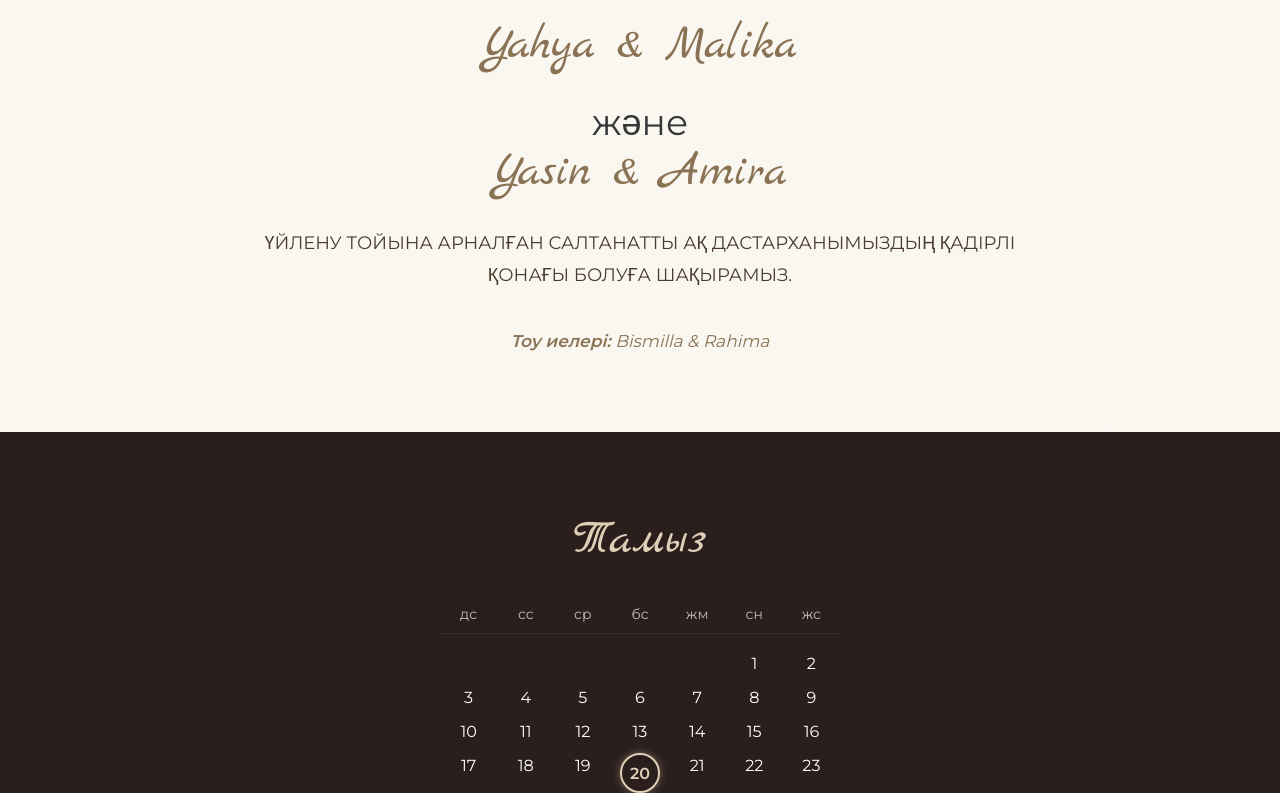
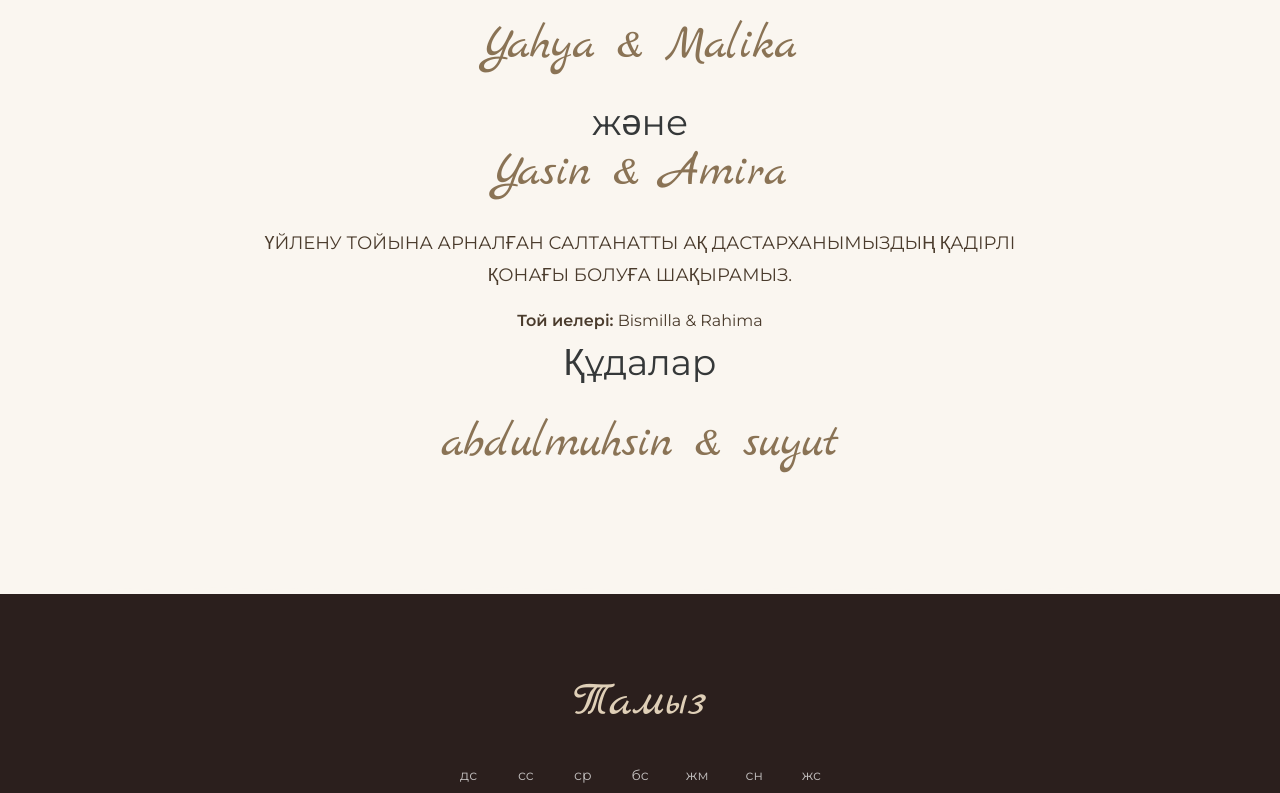
Before and after one commit to gcode01-rgb/toihajibismilla, a plain HTML site: page index.html in a window 1280 px wide. Shown: the part 954-1747 px from the top of the page. Drawn offline with nearby package versions, Linux system fonts and the light colour scheme.

Commit message:
Add files via upload

```diff
--- a/index.html
+++ b/index.html
@@ -633,9 +633,11 @@
             <span style="font-family: inherit; font-size: clamp(24px, 4vw, 36px); color: #353839; margin: 10px 0;" data-key="and">және</span>
             <div class="script-text" style="margin-bottom: 25px;">Yasin & Amira</div>
             <p data-key="invitation_text">ҮЙЛЕНУ ТОЙЫНА АРНАЛҒАН САЛТАНАТТЫ АҚ ДАСТАРХАНЫМЫЗДЫҢ ҚАДІРЛІ ҚОНАҒЫ БОЛУҒА ШАҚЫРАМЫЗ.</p>
+                <span data-key="toy_owners"><strong>Toй иелері:</strong></span> Bismilla & Rahima
+                <P><span style="font-family: inherit; font-size: clamp(24px, 4vw, 36px); color: #353839; margin: 10px 0;" data-key="inlaws">Құдалар</span>
+            <div class="script-text" style="margin-bottom: 25px;">abdulmuhsin & suyut</div>
             <div class="hosts">
-                <span data-key="toy_owners"><strong>Toy иелері:</strong></span> Bismilla & Rahima
-            </div>
+            </div></P>
         </div>
 
         <div class="torn-border-top"></div>
@@ -748,7 +750,7 @@
             kk: {
                 track: "Әуен ", playlist_sub: "Той әуендері", and: "және", wedding_day: "Wedding Day",
                 dear_guests: "Құрметті қонақтар!", invitation_to: "АҒАЙЫН-ТУЫС, НАҒАШЫ-ЖИЕН, БӨЛЕЛЕР, ҚҰДА-ЖЕКЖАТ, ДОС-ЖАРАНДАР, ӘРІПТЕСТЕР ЖӘНЕ КӨРШІЛЕР!",
-                we_invite: "Сіздерді", invitation_text: "ҮЙЛЕНУ ТОЙЫНА АРНАЛҒАН САЛТАНАТТЫ АҚ ДАСТАРХАНЫМЫЗДЫҢ ҚАДІРЛІ ҚОНАҒЫ БОЛУҒА ШАҚЫРАМЫЗ.",
+                we_invite: "Сіздерді", invitation_text: "ҮЙЛЕНУ ТОЙЫНА АРНАЛҒАН САЛТАНАТТЫ АҚ ДАСТАРХАНЫМЫЗДЫҢ ҚАДІРЛІ ҚОНАҒЫ БОЛУҒА ШАҚЫРАМЫЗ.", inlaws: "Құдалар",
                 toy_owners: "Toy иелері:", month: "Тамыз", countdown_title: "Тойға дейін:", days: "күн", hours: "сағат", minutes: "минут", seconds: "секунд",
                 program_title: "Той бағдарламасы", prog_1: "Қонақтардың жиналуы", prog_2: "Тойдың басталуы", prog_3: "Салтанатты кештің аяқталуы",
                 address_title: "Мекен-жай:", address_val: "Ақтау қ., «Aq Saray» мейрамханасы", view_map: "🗺️ Картадан көру",
@@ -758,7 +760,7 @@
             },
             tr: {
                 track: "Müzik ", playlist_sub: "Düğün Şarkıları", and: "ve", wedding_day: "Düğün Günü",
-                dear_guests: "Sevgili Misafirler!", invitation_to: "AKRABALAR, DOSTLAR, ARKADAŞLAR, MESLEKTAŞLAR VE KOMŞULAR!",
+                dear_guests: "Sevgili Misafirler!", invitation_to: "AKRABALAR, DOSTLAR, ARKADAŞLAR, MESLEKTAŞLAR VE KOMŞULAR!", inlaws: "kayınvalide ve kayınpeder",
                 we_invite: "Sizleri", invitation_text: "EVLİLİK TÖRENİMİZİN VE DÜĞÜNÜMÜZÜN ŞEREFLİ MİSAFİRİ OLMAYA DAVET EDİYORUZ.",
                 toy_owners: "Düğün Sahipleri:", month: "Ağustos", countdown_title: "Düğüne Kalan Süre:", days: "gün", hours: "saat", minutes: "dakika", seconds: "saniye",
                 program_title: "Düğün Programı", prog_1: "Misafirlerin Karşılanması", prog_2: "Düğün Başlangıcı", prog_3: "Kutlamanın Kapanışı",
@@ -769,7 +771,7 @@
             },
             ar: {
                 track: "الأغنية ", playlist_sub: "أغاني الزفاف", and: "و", wedding_day: "يوم الزفاف",
-                dear_guests: "ضيوفنا الأعزاء!", invitation_to: "الأقارب، الأصدقاء، الزملاء والجيران الكرام!",
+                dear_guests: "ضيوفنا الأعزاء!", invitation_to: "الأقارب، الأصدقاء، الزملاء والجيران الكرام!", inlaws: "أهل العروس",
                 we_invite: "ندعوكم", invitation_text: "لتشريفنا وحضور حفل زفافنا البهيج وتناول مأدبة العشاء.",
                 toy_owners: "أصحاب الحفل:", month: "أغسطس", countdown_title: "الوقت المتبقي للزفاف:", days: "يوم", hours: "ساعة", minutes: "دقيقة", seconds: "ثانية",
                 program_title: "برنامج الحفل", prog_1: "تجمع الضيوف", prog_2: "بدء الحفل السعيد", prog_3: "نهاية الحفل المبارك",
```
